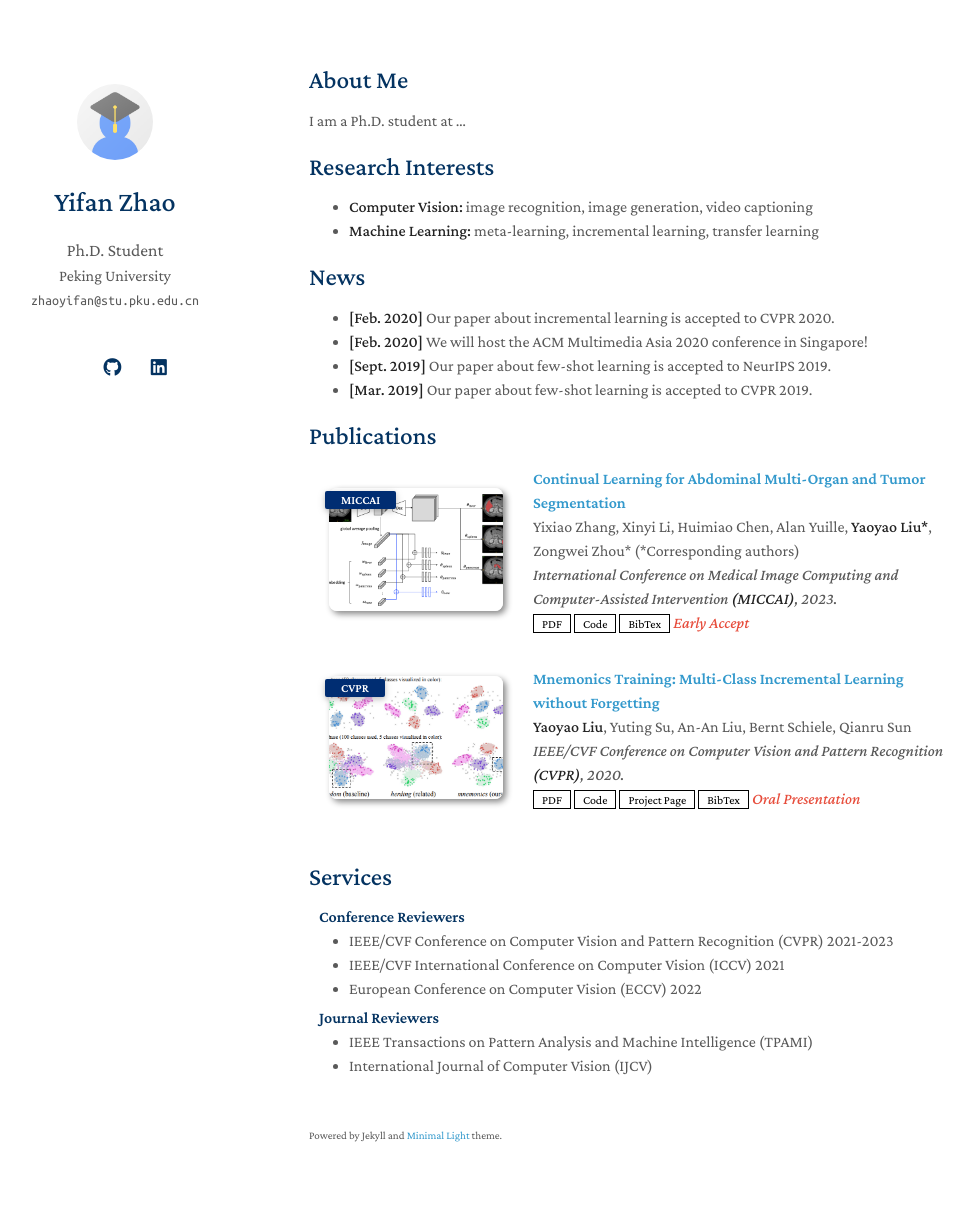
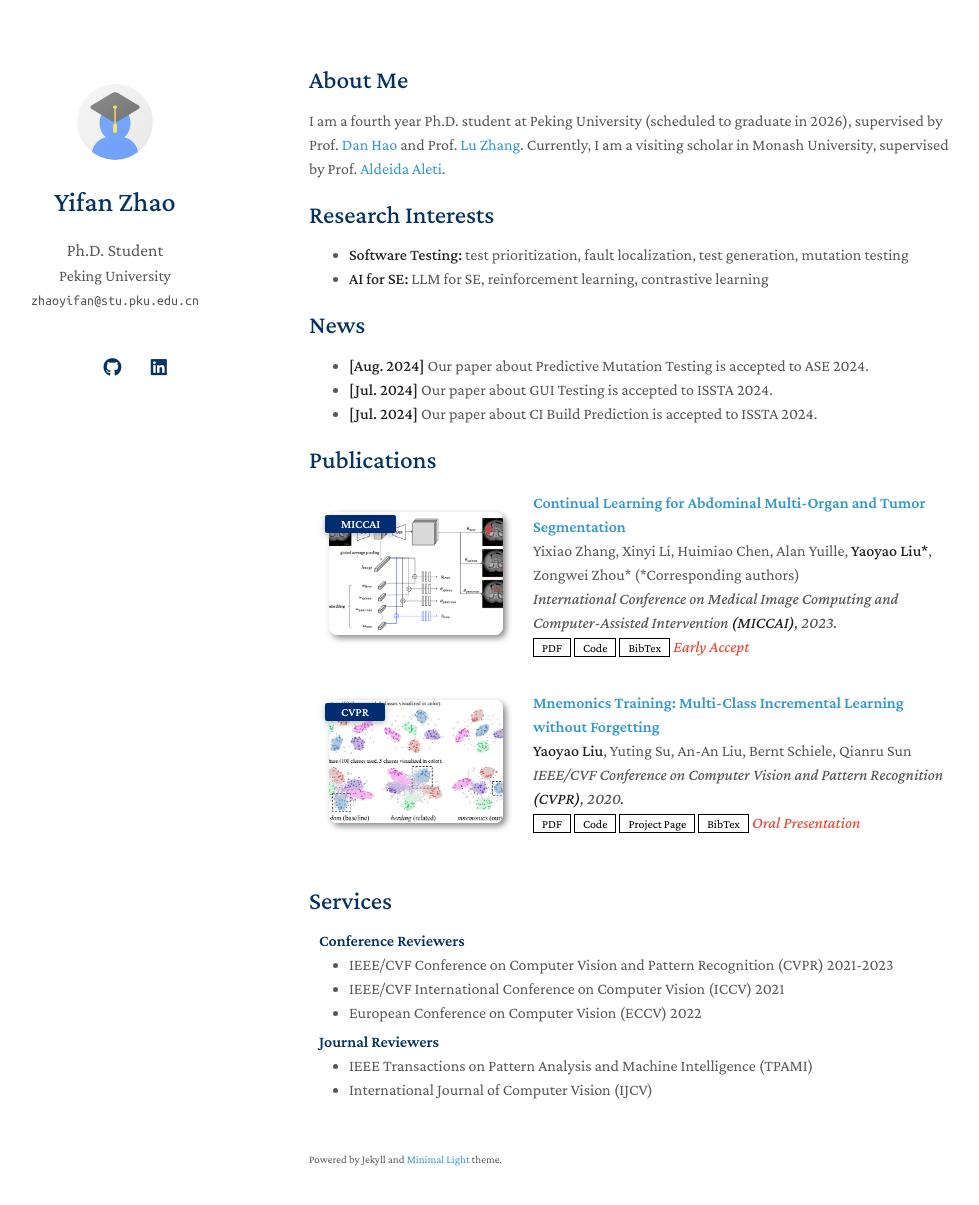
Before and after one commit to yifan-CodeDir/yifan-CodeDir.github.io, a Jekyll site: the page built from index.md, in a window 1280 px wide and 1240 px high. Shown: the top 1205 px of the window, without its empty margins (161-1140 px from the left). Built offline with Jekyll 4.4.1, drawn with Linux system fonts in a browser that asks for light colours; a style sheet for code colours, icons or effects is not loaded; our own code applies the rules of GitHub Pages for plain Markdown files.

Commit message:
Update index.md

```diff
--- a/index.md
+++ b/index.md
@@ -4,19 +4,19 @@ layout: homepage
 
 ## About Me
 
-I am a Ph.D. student at ...
+I am a fourth year Ph.D. student at Peking University (scheduled to graduate in 2026), supervised by Prof. [Dan Hao](https://scholar.google.com/citations?user=34W2ZrMAAAAJ&hl=zh-CN) and Prof. [Lu Zhang](https://scholar.google.com/citations?hl=zh-CN&user=JUnz2VcAAAAJ). Currently, I am a visiting scholar in Monash University, supervised by Prof. [Aldeida Aleti](https://users.monash.edu.au/~aldeidaa/).
+
 
 ## Research Interests
 
-- **Computer Vision:** image recognition, image generation, video captioning
-- **Machine Learning:** meta-learning, incremental learning, transfer learning
+- **Software Testing:** test prioritization, fault localization, test generation, mutation testing
+- **AI for SE:** LLM for SE, reinforcement learning, contrastive learning
 
 ## News
 
-- **[Feb. 2020]** Our paper about incremental learning is accepted to CVPR 2020.
-- **[Feb. 2020]** We will host the ACM Multimedia Asia 2020 conference in Singapore!
-- **[Sept. 2019]** Our paper about few-shot learning is accepted to NeurIPS 2019.
-- **[Mar. 2019]** Our paper about few-shot learning is accepted to CVPR 2019.
+- **[Aug. 2024]** Our paper about Predictive Mutation Testing is accepted to ASE 2024.
+- **[Jul. 2024]** Our paper about GUI Testing is accepted to ISSTA 2024.
+- **[Jul. 2024]** Our paper about CI Build Prediction is accepted to ISSTA 2024.
 
 {% include_relative _includes/publications.md %}
 
```
